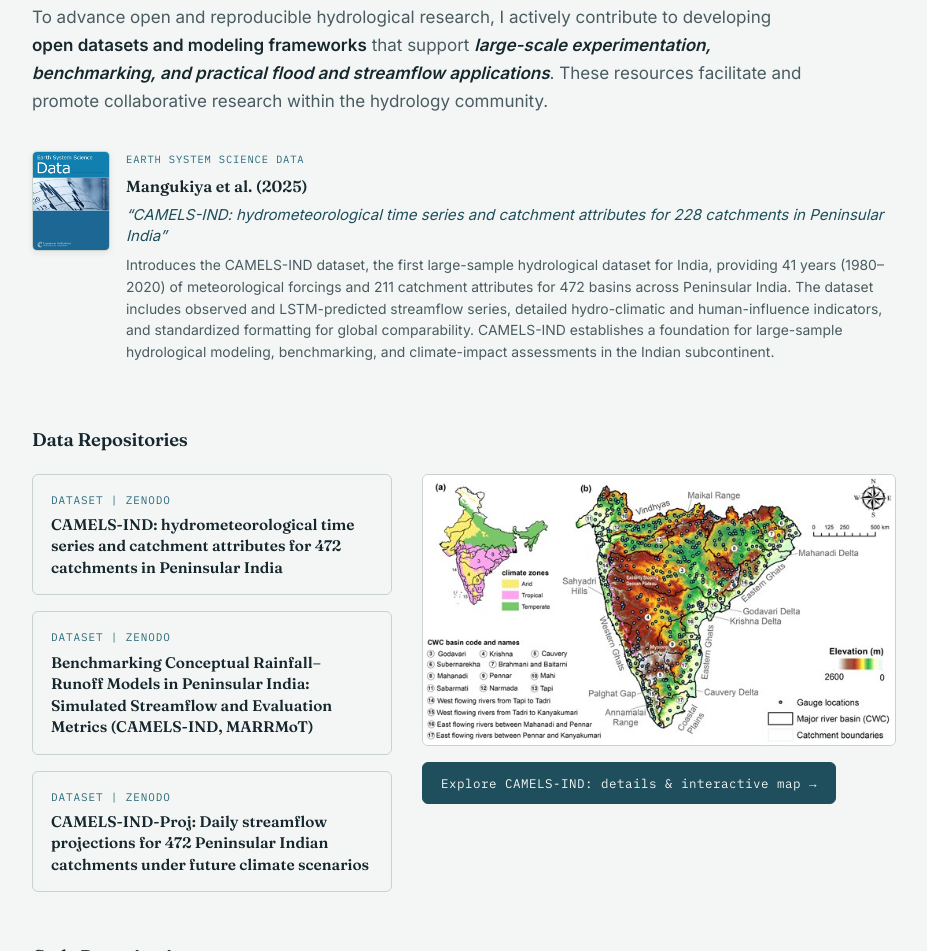
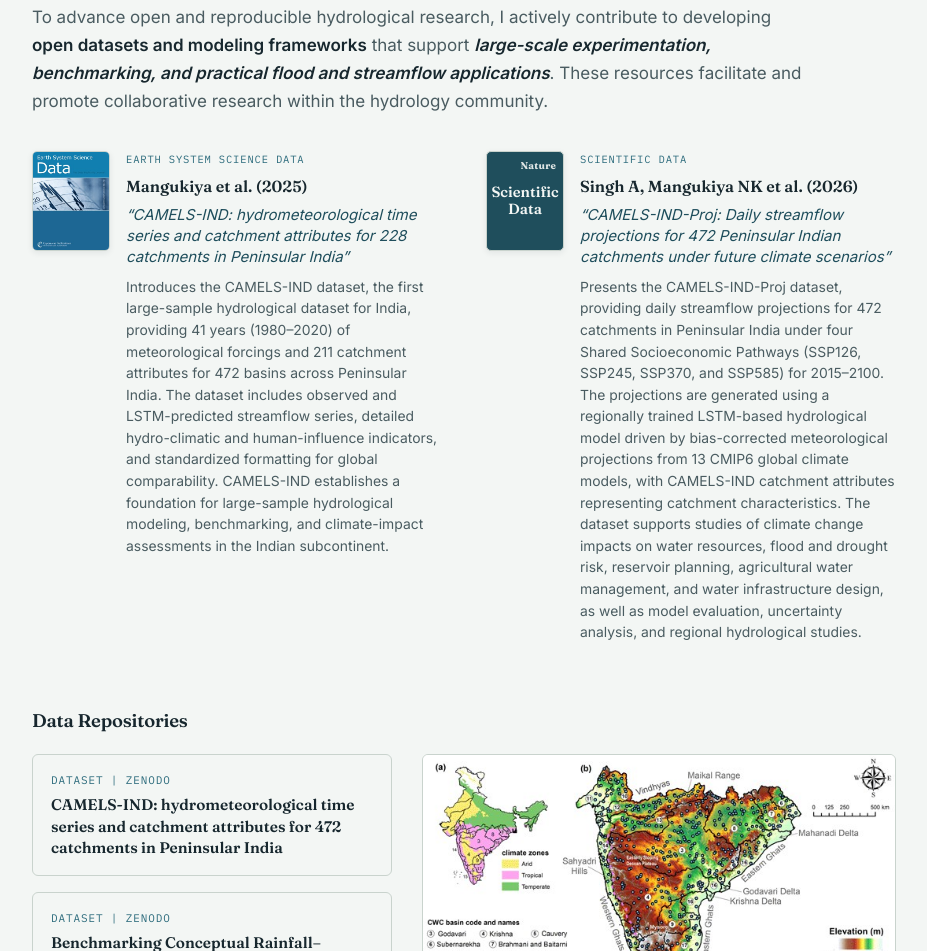
Before and after one commit to NikunjMangukiya/nikunjmangukiya.github.io, a plain HTML site: page research.html in a window 1280 px wide. Shown: the part 5016-5967 px from the top of the page, without its empty margins (176-1103 px from the left). Drawn offline with Linux system fonts and the light colour scheme.

Commit message:
Add files via upload

```diff
--- a/research.html
+++ b/research.html
@@ -213,7 +213,7 @@
     </div>
     <p style="color:var(--ink-soft); max-width:780px; margin-bottom:36px;">To advance open and reproducible hydrological research, I actively contribute to developing <strong style="color:var(--ink);">open datasets and modeling frameworks</strong> that support <em><strong style="color:var(--ink);">large-scale experimentation, benchmarking, and practical flood and streamflow applications</strong></em>. These resources facilitate and promote collaborative research within the hydrology community.</p>
 
-    <div class="pub-feature-grid" style="grid-template-columns:1fr;">
+    <div class="pub-feature-grid">
       <div class="pub-feature">
         <div class="pub-feature-thumb"><img src="cover-essd.jpg" alt="Earth System Science Data journal cover"></div>
         <div>
@@ -221,6 +221,15 @@
           <div class="pub-feature-cite">Mangukiya et al. (2025)</div>
           <a class="pub-feature-title" href="https://doi.org/10.5194/essd-17-461-2025" target="_blank" rel="noopener">&ldquo;CAMELS-IND: hydrometeorological time series and catchment attributes for 228 catchments in Peninsular India&rdquo;</a>
           <p class="pub-feature-desc">Introduces the CAMELS-IND dataset, the first large-sample hydrological dataset for India, providing 41 years (1980&ndash;2020) of meteorological forcings and 211 catchment attributes for 472 basins across Peninsular India. The dataset includes observed and LSTM-predicted streamflow series, detailed hydro-climatic and human-influence indicators, and standardized formatting for global comparability. CAMELS-IND establishes a foundation for large-sample hydrological modeling, benchmarking, and climate-impact assessments in the Indian subcontinent.</p>
+        </div>
+      </div>
+      <div class="pub-feature">
+        <div class="pub-feature-thumb" style="position:relative; background:var(--water-deep); display:flex; align-items:center; justify-content:center; text-align:center;"><span style="position:absolute; top:6px; right:7px; font-family:'Fraunces', serif; font-weight:700; font-size:0.62rem; letter-spacing:0.02em; color:var(--paper); opacity:0.9;">Nature</span><span style="font-family:'Fraunces', serif; font-weight:600; font-size:0.92rem; line-height:1.15; color:var(--paper);">Scientific<br>Data</span></div>
+        <div>
+          <span class="pub-feature-journal">Scientific Data</span>
+          <div class="pub-feature-cite">Singh A, Mangukiya NK et al. (2026)</div>
+          <a class="pub-feature-title" href="https://doi.org/10.1038/s41597-026-08858-w" target="_blank" rel="noopener">&ldquo;CAMELS-IND-Proj: Daily streamflow projections for 472 Peninsular Indian catchments under future climate scenarios&rdquo;</a>
+          <p class="pub-feature-desc">Presents the CAMELS-IND-Proj dataset, providing daily streamflow projections for 472 catchments in Peninsular India under four Shared Socioeconomic Pathways (SSP126, SSP245, SSP370, and SSP585) for 2015&ndash;2100. The projections are generated using a regionally trained LSTM-based hydrological model driven by bias-corrected meteorological projections from 13 CMIP6 global climate models, with CAMELS-IND catchment attributes representing catchment characteristics. The dataset supports studies of climate change impacts on water resources, flood and drought risk, reservoir planning, agricultural water management, and water infrastructure design, as well as model evaluation, uncertainty analysis, and regional hydrological studies.</p>
         </div>
       </div>
 
```
